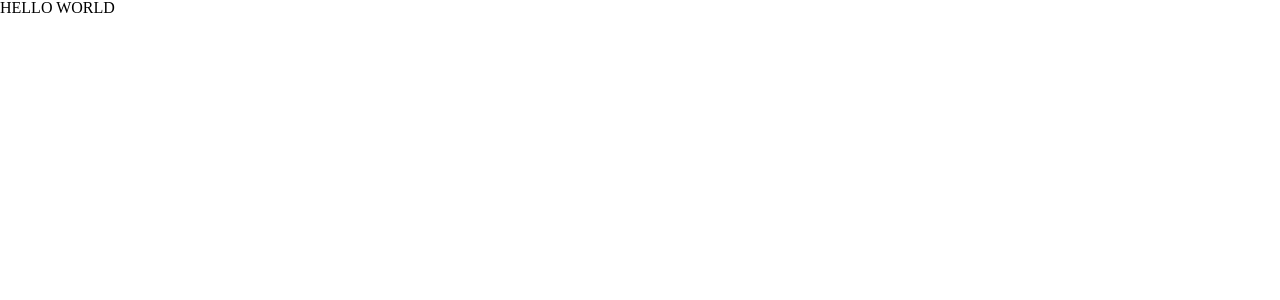
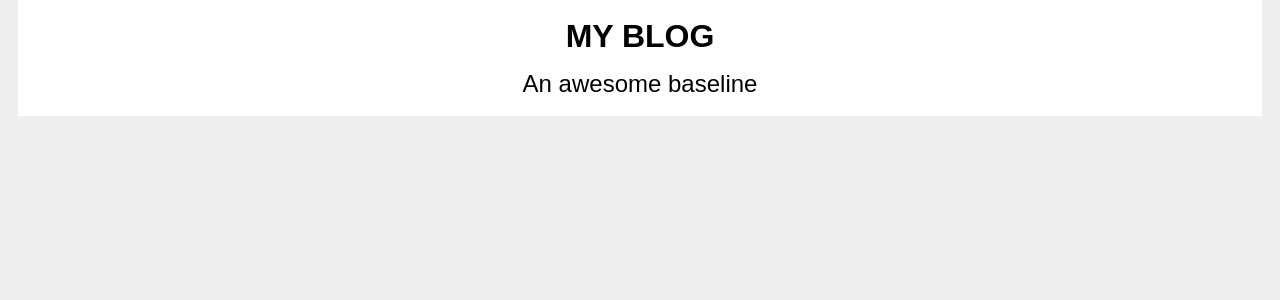
Before and after one commit to raphael94360/my-blog-bis, a React (Create React App) app: page / in a window 1280 px wide. Shown: the top 300 px of the page. Built offline with nearby package versions, Linux system fonts and the light colour scheme.

Commit message:
mise en place header

```diff
--- a/src/App.js
+++ b/src/App.js
@@ -1,8 +1,11 @@
 import './App.scss';
+import Header from './components/header/Header';
 
 function App() {
   return (
-    <div> HELLO WORLD </div>
+    <div className='container'>
+      <Header />
+    </div>
   );
 }
 
--- a/src/App.scss
+++ b/src/App.scss
@@ -0,0 +1,2 @@
+@import './assets/css/general.scss';
+@import './assets/css/header.scss';
--- /dev/null
+++ b/src/assets/css/general.scss
@@ -0,0 +1,10 @@
+body {
+  box-sizing: border-box;
+  background-color: #eee;
+  font-family: Arial, Helvetica, sans-serif;
+}
+
+.container {
+  max-width: 1244px;
+  margin: 0 auto;
+}
--- /dev/null
+++ b/src/assets/css/header.scss
@@ -0,0 +1,17 @@
+.header {
+  background-color: white;
+  padding: 20px 0;
+
+  h1 {
+    text-align: center;
+    margin-bottom: 20px;
+    font-size: 2rem;
+    font-weight: bold;
+  }
+
+  h2 {
+    text-align: center;
+    font-size: 1.5rem;
+  }
+
+}
--- /dev/null
+++ b/src/components/header/Baseline.js
@@ -0,0 +1,7 @@
+const Baseline = (props) => {
+  return (
+    <h2> {props.baseline} </h2>
+  )
+}
+
+export default Baseline;
--- /dev/null
+++ b/src/components/header/Header.js
@@ -0,0 +1,14 @@
+import Title from './Title';
+import Baseline from './Baseline';
+
+const Header = () => {
+  return (
+    <div className="header">
+      <Title title={"MY BLOG"}/>
+      <Baseline baseline={"An awesome baseline"}/>
+    </div>
+
+  )
+}
+
+export default Header;
--- /dev/null
+++ b/src/components/header/Title.js
@@ -0,0 +1,7 @@
+const Title = (props) => {
+  return (
+    <h1>{props.title}</h1>
+  )
+}
+
+export default Title;
```
